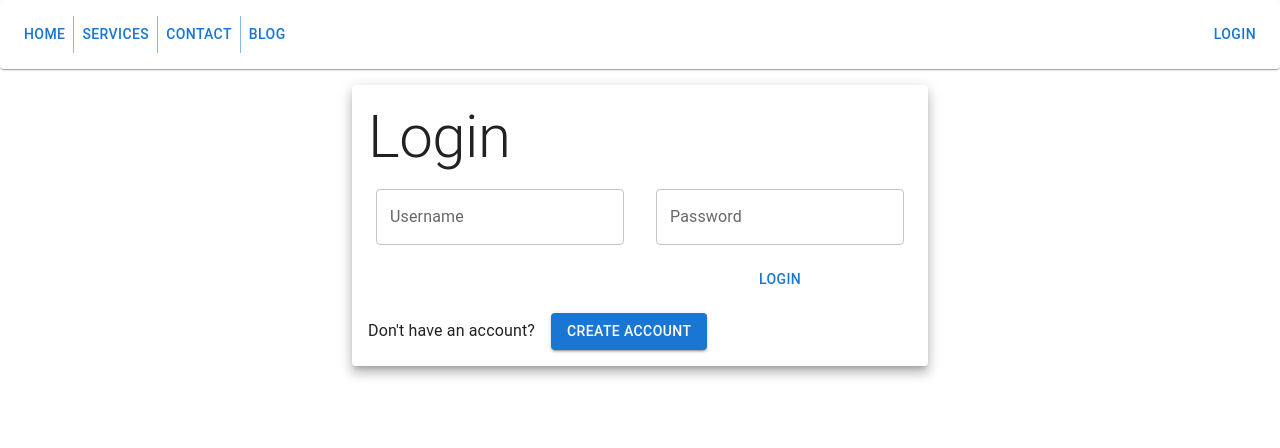
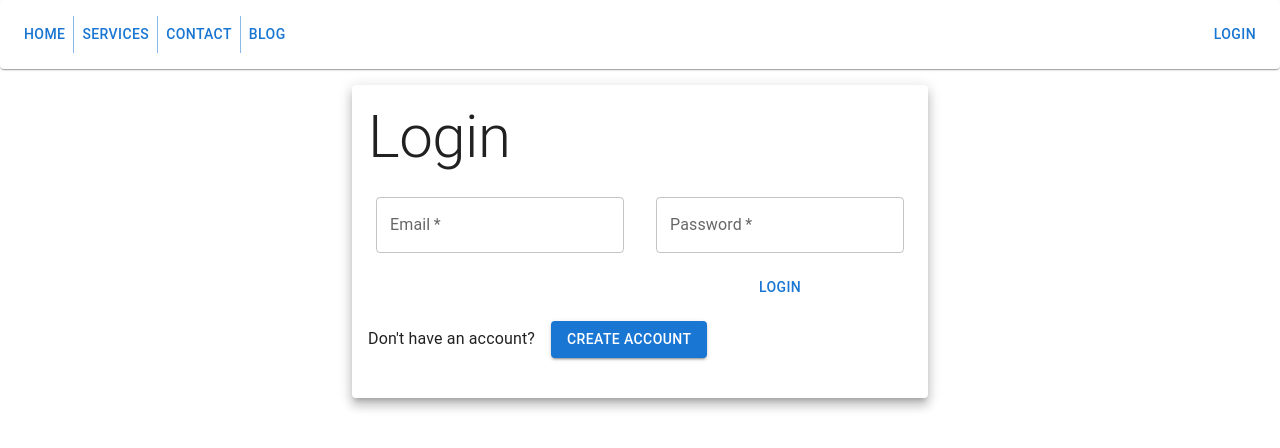
Before and after one commit to jdpasternak/fourth-realm-innovations, a React (Create React App) app: page /login in a window 1280 px wide. Shown: the top 448 px of the page. Built offline with nearby package versions, Linux system fonts and the light colour scheme.

Commit message:
updates submit functionality

```diff
--- a/src/components/login/LoginForm.js
+++ b/src/components/login/LoginForm.js
@@ -1,15 +1,16 @@
-import { Button, Paper, Typography } from "@mui/material";
+import { Alert, Button, Paper, Typography } from "@mui/material";
 import FormTextField from "./FormTextField";
 import * as yup from "yup";
-import { useContext, useEffect } from "react";
+import { useContext } from "react";
 import LoginContext from "./LoginContext";
 import withLoginContext from "./withLoginContext";
 import Grid2 from "@mui/material/Unstable_Grid2/Grid2";
-import { Link } from "react-router-dom";
+import { Link, useNavigate } from "react-router-dom";
+import ApplicationContext from "../../Context";
 const Grid = Grid2;
 
 const validationSchema = yup.object().shape({
-  loginUsername: yup
+  loginEmail: yup
     .string()
     .email("Invalid email address")
     .required("Email is required"),
@@ -20,7 +21,10 @@ const validationSchema = yup.object().shape({
 });
 
 const LoginForm = (props) => {
-  const { formData, setFormData, errors, setErrors } = useContext(LoginContext);
+  const navigate = useNavigate();
+  const { formData, setErrors, setServerError, serverError } =
+    useContext(LoginContext);
+  const { setLoggedInEmail, setLoggedIn } = useContext(ApplicationContext);
 
   const handleSubmit = async (event) => {
     event.preventDefault();
@@ -37,7 +41,31 @@ const LoginForm = (props) => {
     }
   };
 
-  const submitForm = (formData) => {};
+  const submitForm = async (formData) => {
+    const { loginEmail: email, loginPassword: password } = formData;
+    const response = await fetch(
+      "https://s47hgo1zcb.execute-api.us-east-1.amazonaws.com/login",
+      {
+        method: "POST",
+        body: JSON.stringify({ email, password }),
+      }
+    );
+    // console.log(response);
+    if (response.ok) {
+      const { token } = await response.json();
+      localStorage.setItem("token", token);
+      localStorage.setItem("loggedInEmail", email);
+      setLoggedIn(true);
+      setLoggedInEmail(email);
+      navigate("/");
+    } else {
+      //   console.error("Something went wrong");
+      const { message } = await response.json();
+      //   console.error(message);
+      setServerError(message);
+      window.scrollTo(0, 0);
+    }
+  };
 
   return (
     <Grid container>
@@ -46,15 +74,21 @@ const LoginForm = (props) => {
           <Typography variant="h2" sx={{ mb: 2 }}>
             Login
           </Typography>
+          {serverError && <Alert severity="error">{serverError}</Alert>}
           <form>
-            <Grid container spacing={2}>
+            <Grid container spacing={2} sx={{ my: 2 }}>
               <Grid
                 item
                 xs={12}
                 lg={6}
                 sx={{ display: "flex", justifyContent: "center" }}
               >
-                <FormTextField label="Username" name="loginUsername" />
+                <FormTextField
+                  label="Email"
+                  name="loginEmail"
+                  required
+                  type="email"
+                />
               </Grid>
               <Grid
                 item
@@ -62,7 +96,12 @@ const LoginForm = (props) => {
                 lg={6}
                 sx={{ display: "flex", justifyContent: "center" }}
               >
-                <FormTextField label="Password" name="loginPassword" />
+                <FormTextField
+                  label="Password"
+                  name="loginPassword"
+                  required
+                  type="password"
+                />
               </Grid>
               <Grid item lg={6} xs={0}></Grid>
               <Grid
```
